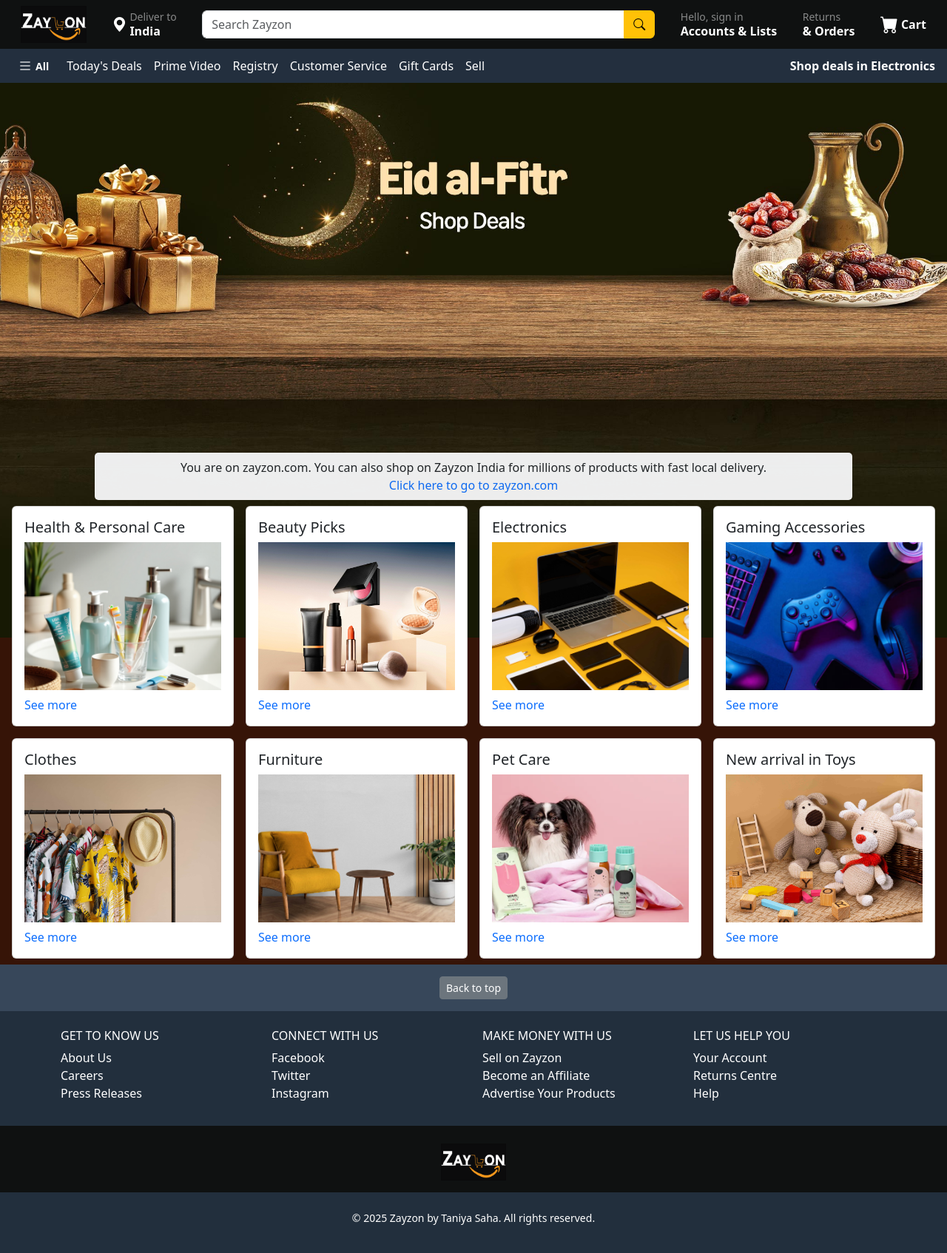
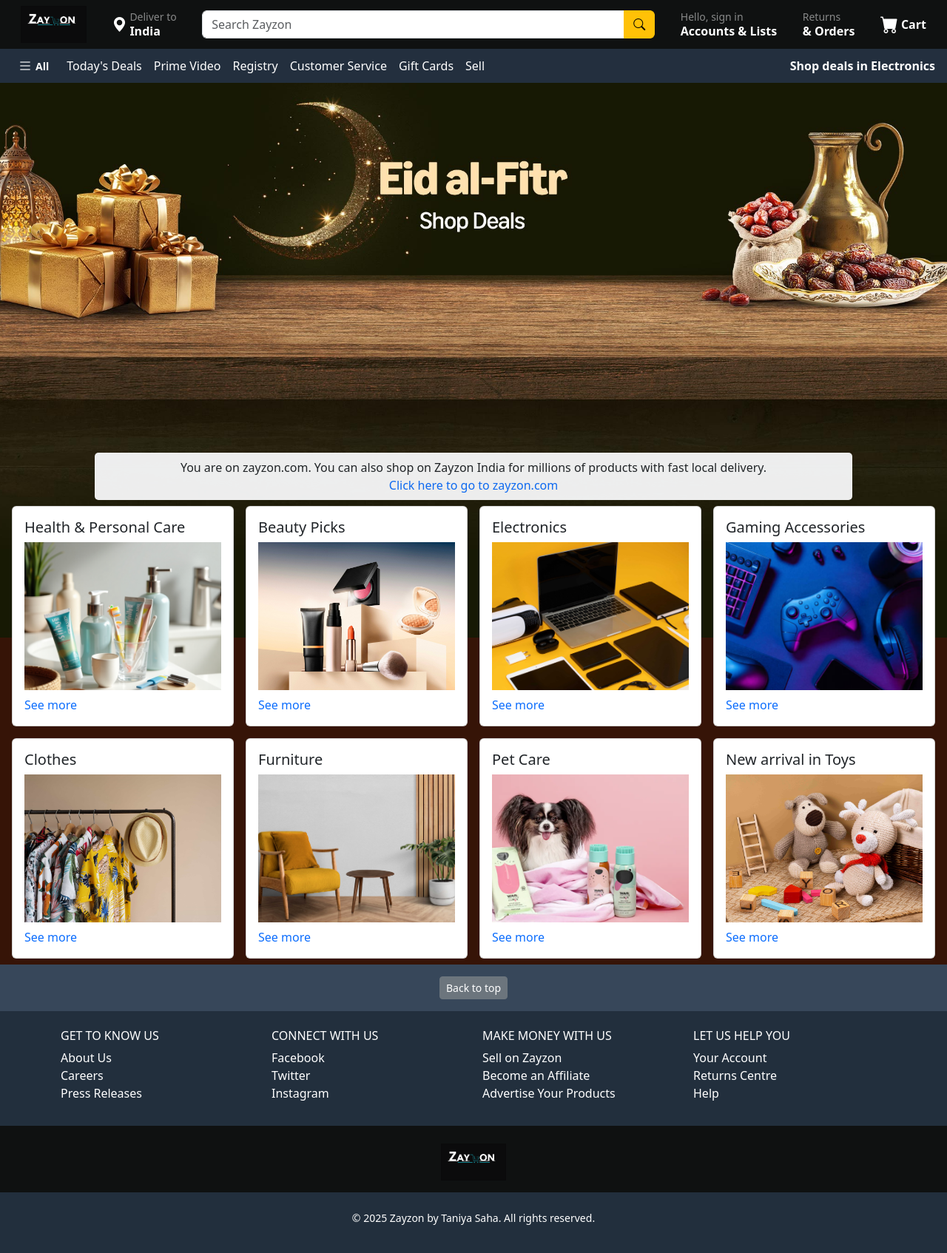
Before and after one commit to taniyasaha23/Zayzon, a plain HTML site: page index.html in a window 1280 px wide. Shown: the whole page at 74% size. Drawn offline with nearby package versions, Linux system fonts and the light colour scheme.

Commit message:
Update index.html

```diff
--- a/index.html
+++ b/index.html
@@ -18,7 +18,7 @@
 
             <!-- Zayzon Logo Image -->
             <a href="#" class="d-flex align-items-center">
-                <img src="./Zayzon Logo_TransparentBackground.png" alt="Zayzon Logo" height="50">
+                <img src="./Updated_Zayzon_Logo.png" alt="Zayzon Logo" height="50">
             </a>
 
             <!-- Delivery Location -->
@@ -288,7 +288,7 @@
     <!-- <hr class="border-secondary"> -->
     <!-- Zayzon Logo Centered -->
     <div class="text-center pt-4 pb-3 border-secondary" style="background-color: #0f1111;">
-        <img src="./Zayzon Logo_TransparentBackground.png" alt="zayzon Logo" style="height: 50px;">
+        <img src="./Updated_Zayzon_Logo.png" alt="zayzon Logo" style="height: 50px;">
     </div>
     <!-- Copyright -->
     <div class="text-center small py-4">
```
